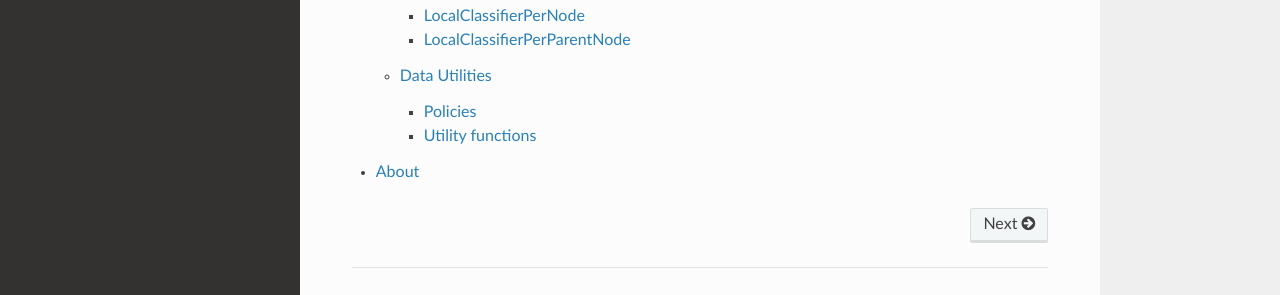
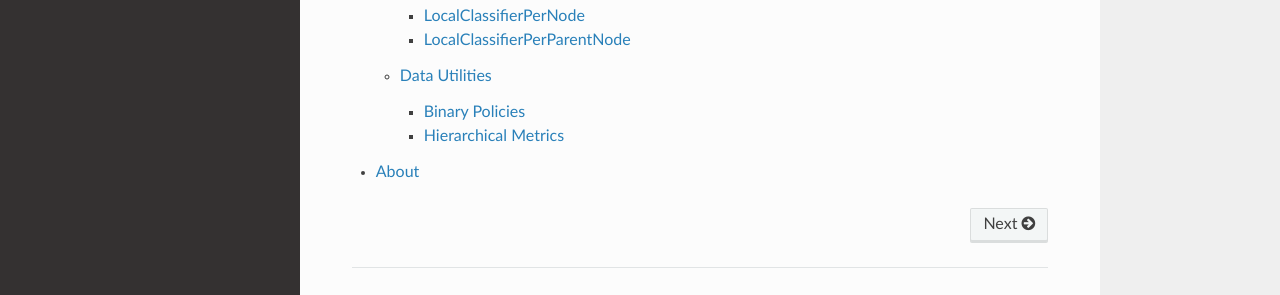
Before and after one commit to scikit-learn-contrib/hiclass, a Sphinx documentation site: the page built from docs/source/index.rst, in a window 1280 px wide. Shown: the part 373-668 px from the top of the page. Built offline with Sphinx 7.4.7 and the Read the Docs theme 2.0.0, drawn with Linux system fonts in a browser that asks for light colours.

Commit message:
Rename metrics to hierarchical metrics

```diff
--- a/docs/source/code/utilities.rst
+++ b/docs/source/code/utilities.rst
@@ -3,8 +3,8 @@
 Data Utilities
 ==============
 
-Policies
---------
+Binary Policies
+---------------
 
 ExclusivePolicy
 ^^^^^^^^^^^^^^^
@@ -69,7 +69,7 @@ ExclusiveSiblingsPolicy
 ..................................
 
 
-Utility functions
------------------
+Hierarchical Metrics
+--------------------
 .. automodule:: metrics
     :members:
```
